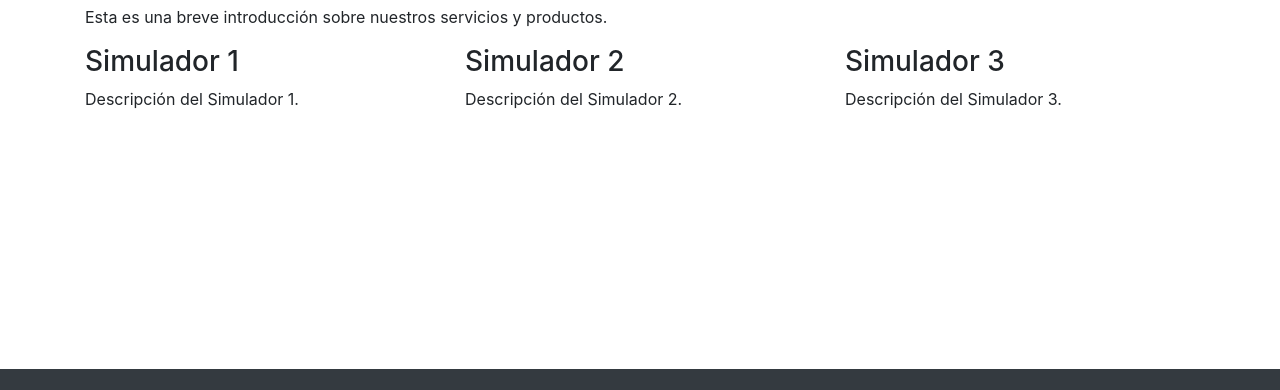
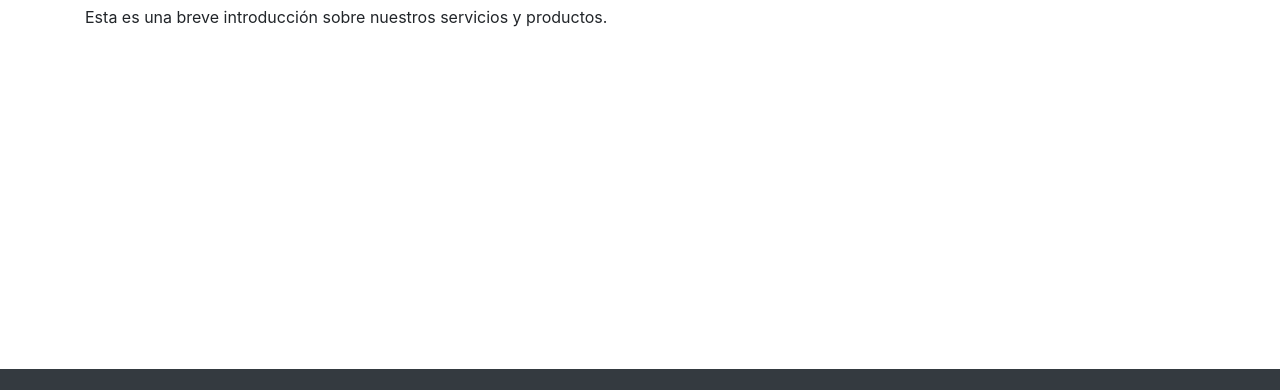
Before and after one commit to AgustinM101/ProyectoFinalYaCreado, a plain HTML site: page index.html in a window 1280 px wide. Shown: the part 299-689 px from the top of the page. Drawn offline with nearby package versions, Linux system fonts and the light colour scheme.

```diff
--- a/index.html
+++ b/index.html
@@ -37,18 +37,7 @@
     <p>Esta es una breve introducción sobre nuestros servicios y productos.</p>
 
     <div class="row">
-        <div class="col-md-4">
-            <h3>Simulador 1</h3>
-            <p>Descripción del Simulador 1.</p>
-        </div>
-        <div class="col-md-4">
-            <h3>Simulador 2</h3>
-            <p>Descripción del Simulador 2.</p>
-        </div>
-        <div class="col-md-4">
-            <h3>Simulador 3</h3>
-            <p>Descripción del Simulador 3.</p>
-        </div>
+
     </div>
 </main>
 
```
Also changed, not shown: pages/acerca.html (+1 -1 lines).
